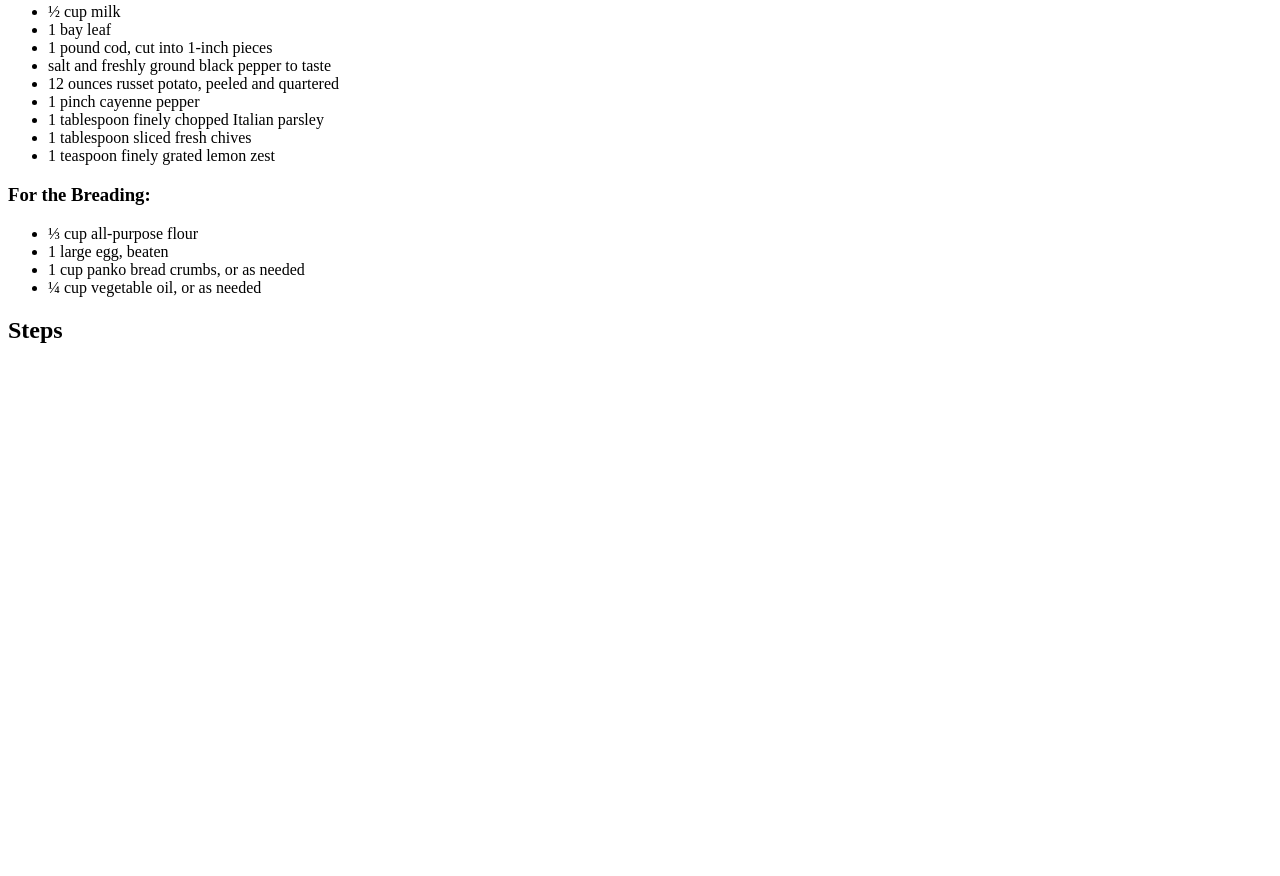
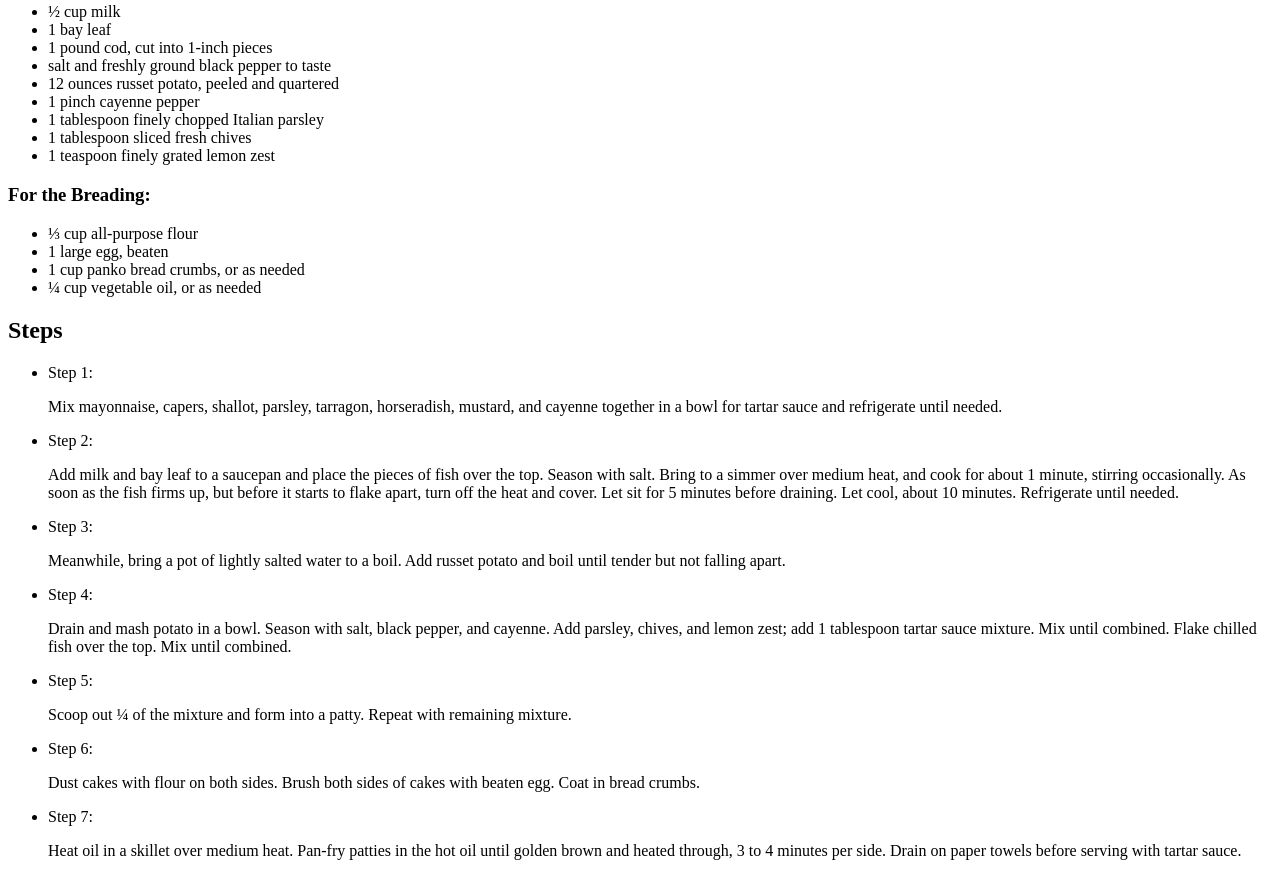
Before and after one commit to JonathanAbelPerez/odin-recipes, a plain HTML site: page links-and-images/recipes/British Fish Cake.html in a window 1280 px wide. Shown: the part 2561-3437 px from the top of the page. Before the commit the page ends 2925 px from the top, so only its background shows below. Drawn offline with Linux system fonts and the light colour scheme.

Commit message:
added steps to 'British Fish Cake.html', created 'Chicken Salad.html'

```diff
--- a/links-and-images/recipes/British Fish Cake.html
+++ b/links-and-images/recipes/British Fish Cake.html
@@ -4,7 +4,7 @@
     <meta charset="UTF-8">
     <meta http-equiv="X-UA-Compatible" content="IE=edge">
     <meta name="viewport" content="width=device-width, initial-scale=1.0">
-    <title>Document</title>
+    <title>British Fish Cake</title>
 </head>
 <body>
     <h1>British Fish Cake</h1>
@@ -58,7 +58,48 @@
     </ul>
     <h2>Steps</h2>
     <ul>
+        <li>Step 1:
+            <p>Mix mayonnaise, capers, shallot, parsley, tarragon, horseradish, mustard, and cayenne together in a bowl for tartar
+                sauce and refrigerate until needed.</p>
+        </li>
 
+        <li>Step 2:
+            <p>Add milk and bay leaf to a saucepan and place the pieces of
+                fish over the top. Season with salt. Bring to a simmer over medium heat, and cook for about 1 minute, stirring occasionally. As soon as the fish firms up, but before it starts to flake apart, turn off the heat and cover. Let sit for 5 minutes before draining. Let cool, about 10 minutes. Refrigerate until needed.
+            </p>
+        </li>
+
+        <li>Step 3:
+            <p>Meanwhile, bring a pot of lightly salted water to a boil.
+                Add russet potato and boil until tender but not falling apart.
+            </p>
+        </li>
+
+        <li>Step 4:
+            <p>Drain and mash potato in a bowl.
+                Season with salt, black pepper, and cayenne. Add parsley, chives, and lemon zest;
+                 add 1 tablespoon tartar sauce mixture. Mix until combined. Flake chilled fish over the top.
+                 Mix until combined.
+            </p>
+        </li>
+
+        <li>Step 5:
+            <p>Scoop out ¼ of the mixture and form into a patty.
+                Repeat with remaining mixture.
+            </p>
+        </li>
+
+        <li>Step 6:
+            <p>Dust cakes with flour on both sides.
+                Brush both sides of cakes with beaten egg. Coat in bread crumbs.
+            </p>
+        </li>
+
+        <li>Step 7:
+            <p>Heat oil in a skillet over medium heat.
+                Pan-fry patties in the hot oil until golden brown and heated through, 3 to 4 minutes per side.
+                Drain on paper towels before serving with tartar sauce.</p>
+        </li>
     </ul>
 
 </body>
```
Also changed, not shown: links-and-images/recipes/Chicken Salad.html (added).
